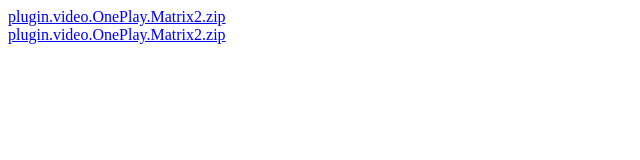
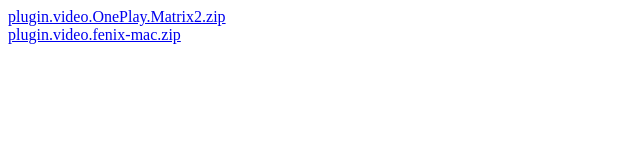
Before and after one commit to zoreu/oneplayteste, a plain HTML site: page index.html in a window 1280 px wide. Shown: the full height of the page, 0-640 px from the left. Drawn offline with Linux system fonts and the light colour scheme.

Commit message:
Update index.html

```diff
--- a/index.html
+++ b/index.html
@@ -1,2 +1,2 @@
 <a href="plugin.video.OnePlay.Matrix2.zip">plugin.video.OnePlay.Matrix2.zip</a><br>
-<a href="https://www.mozilla.org/pt-BR/">plugin.video.OnePlay.Matrix2.zip</a><br>
+<a href="plugin.video.fenix-mac.zip">plugin.video.fenix-mac.zip</a><br>
```
